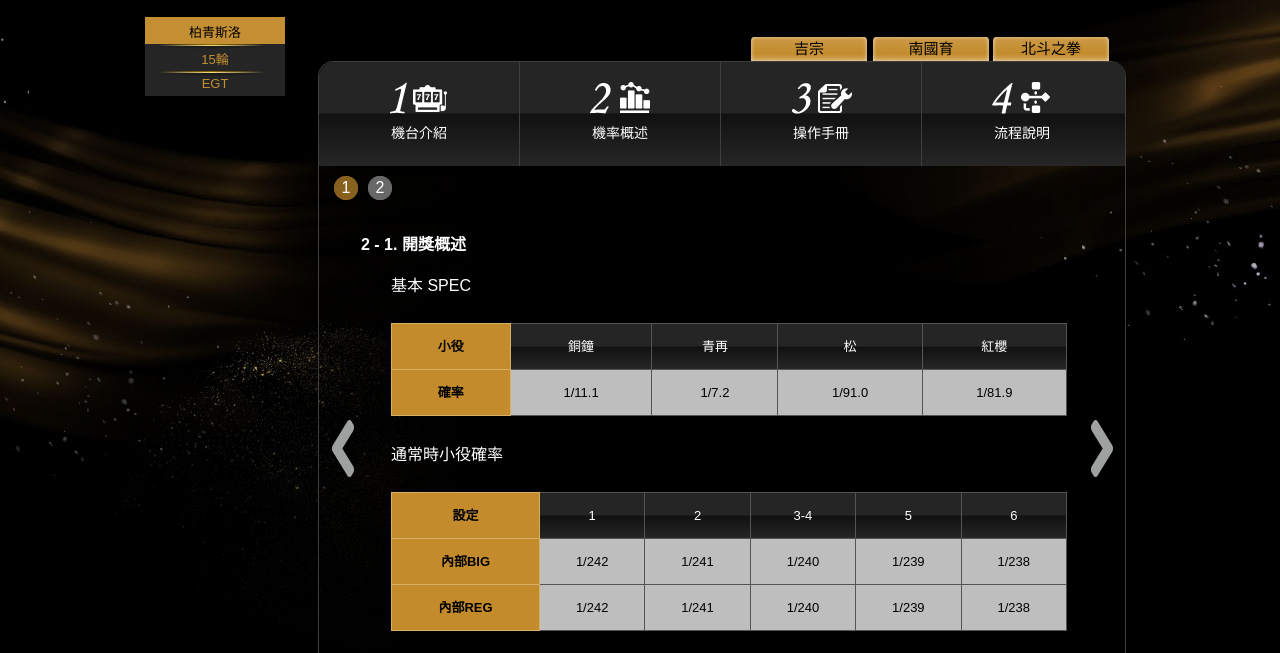
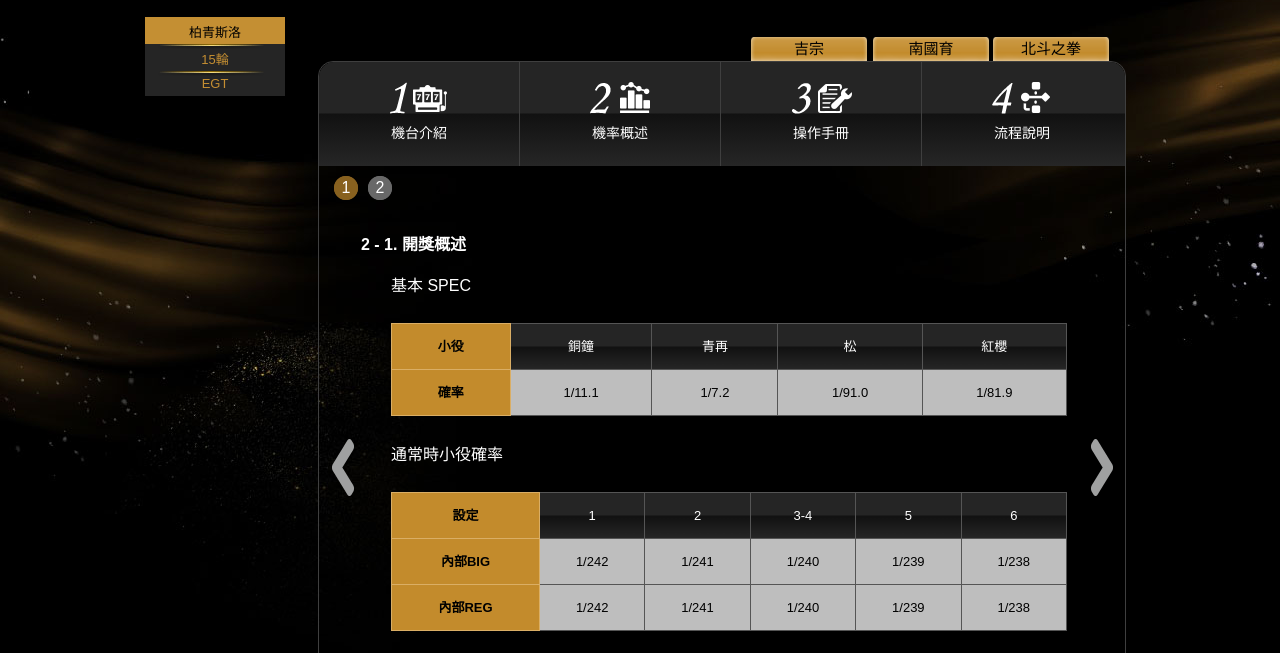
Before and after one commit to cheenlam/csn, a plain HTML site: page cn-slot-JC-page2.html in a window 1280 px wide. Shown: the part 102-755 px from the top of the page. Drawn offline with Linux system fonts and the light colour scheme.

Commit message:
no message

```diff
--- a/css/content.css
+++ b/css/content.css
@@ -34,7 +34,7 @@ background: linear-gradient(to bottom, #252525 0%,#252525 49%,#111111 50%,#26262
 .ui-li-mobileSteps { margin: 0 5px; float: left; }
 .ui-lnk-mobileSteps { display: block; width: 24px; background: url(../images/ui/mobileStepsBg.png) no-repeat; color: #fff; font-size: 16px; text-align: center; line-height: 24px; cursor: pointer;}
 .ui-li-mobileSteps-active > .ui-lnk-mobileSteps { background: url(../images/ui/mobileStepsActiveBg.png); cursor: text; }
-.ui-lnk-mobileSteps-previous, .ui-lnk-mobileSteps-next { display: block; width: 22px; height: 57px; background: url(../images/ui/mobileStepsArrow.png) no-repeat; margin-top: -28.5px; position: absolute; top: 40%; }
+.ui-lnk-mobileSteps-previous, .ui-lnk-mobileSteps-next { display: block; width: 22px; height: 57px; background: url(../images/ui/mobileStepsArrow.png) no-repeat; margin-top: -28.5px; position: absolute; top: 450px; }
 .ui-lnk-mobileSteps-previous { background-position: left top; left: 190px; }
 .ui-lnk-mobileSteps-next { background-position: -22px top; right: 25px; }
 .ui-h3-mobileSteps-title { color: #fff; font-size: 16px; }
```
